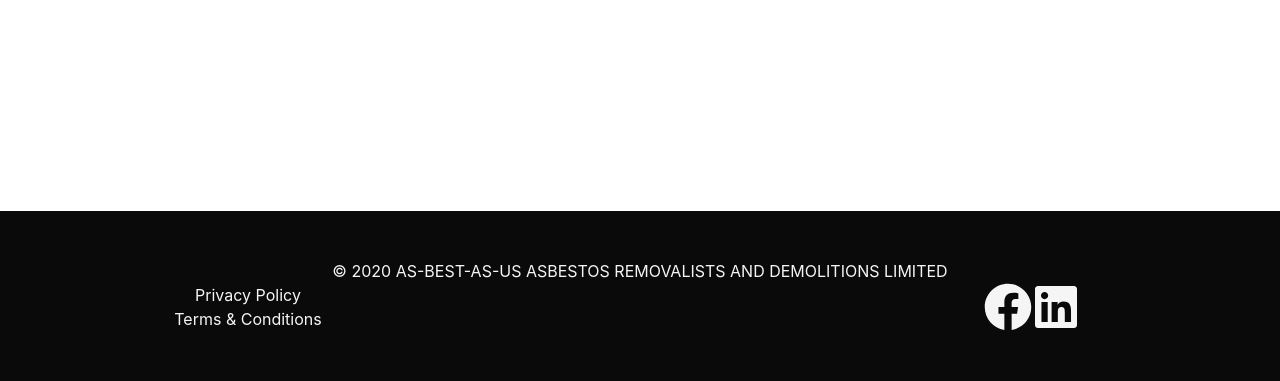
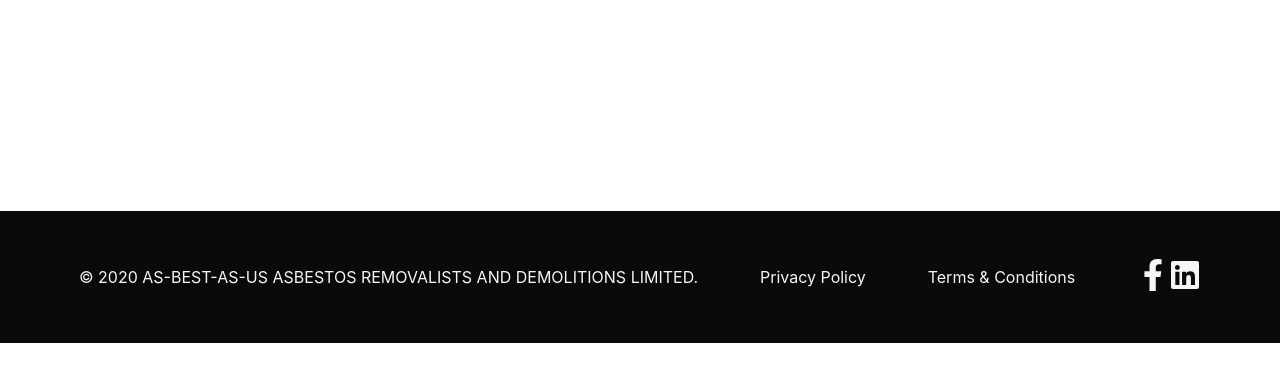
Before and after one commit to lorenzo-joseph-fernandez-19/AsBestAsUs, a Gatsby site: page / in a window 1280 px wide. Shown: the part 641-1022 px from the top of the page. After the commit the page ends 984 px from the top, so only its background shows below. Built offline with nearby package versions, Linux system fonts and the light colour scheme; Gatsby itself is replaced by a stand-in of ours.

Commit message:
footer actually looks like a footer now. Styling pretty much done

```diff
--- a/src/components/footer.js
+++ b/src/components/footer.js
@@ -2,33 +2,30 @@ import React from 'react'
 import { Link } from 'gatsby'
 import '../components/fontawesome'
 import { FontAwesomeIcon } from '@fortawesome/react-fontawesome'
-import "../styles/mystyles.scss"
 
 const Footer = () => {
     return (
-        <footer className="footer has-text-centered has-text-light has-background-black">
-            <div className="container ">
-            <p>© 2020 AS-BEST-AS-US ASBESTOS REMOVALISTS AND DEMOLITIONS LIMITED</p>
-                <div className="columns ">
-                    <div className="column">
-                        <div className="is-centered">
-                            <ul className>
-                                <li><Link className="has-text-light" to="/privacy">Privacy Policy</Link></li>
-                                <li><Link className="has-text-light" to="/conditions">Terms & Conditions</Link></li>
-                            </ul>
-                        </div>
+        <footer className="hero-footer section has-text-light has-background-black has-text-centered level">
+                    <div className="level-item">
+                    <p>© 2020 AS-BEST-AS-US ASBESTOS REMOVALISTS AND DEMOLITIONS LIMITED. </p>
                     </div>
-                    <div class="column"></div>
-                    <div class="column">
+
+                    <div className="level-item">
+                            <p><Link className="has-text-light" to="/privacy">Privacy Policy</Link></p>
+                    </div>
+
+                    <div className="level-item">
+                            <p><Link className="has-text-light" to="/conditions">Terms & Conditions</Link></p>
+                    </div>
+
+                    <div class="level-item">
                             <a href="https://www.facebook.com" target="_blank">
-                                <FontAwesomeIcon className="icon is-large has-text-light" icon={['fab', 'facebook']} />
+                                <FontAwesomeIcon className="icon is-medium has-text-light" icon={['fab', 'facebook-f']} />
                             </a>
                             <a href="https://www.linkedin.com" target="_blank">
-                                <FontAwesomeIcon className="icon is-large has-text-light" icon={['fab', 'linkedin']} />
+                                <FontAwesomeIcon className="icon is-medium has-text-light" icon={['fab', 'linkedin']} />
                             </a>
                     </div>
-                </div>
-            </div>
         </footer>
     )
 }
```
